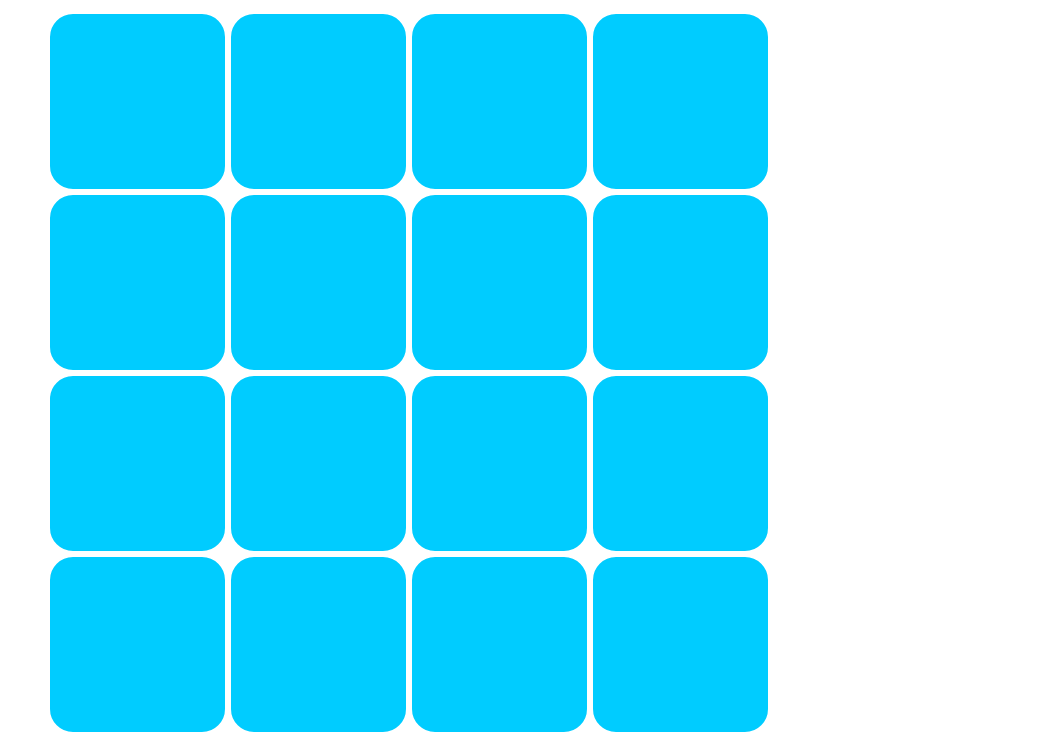
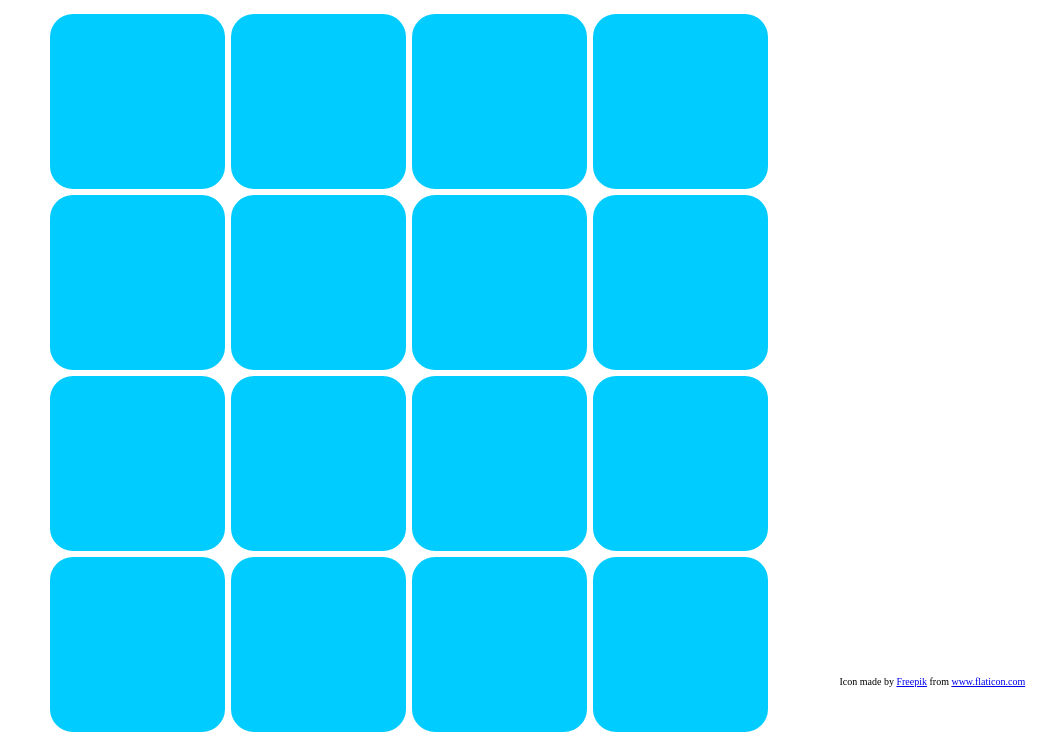
Before and after one commit to BaboyaChoch/memorygame, a plain HTML site: page index.html in a window 1280 px wide. Shown: the part 113-847 px from the top of the page, without its empty margins (242-1280 px from the left). Drawn offline with nearby package versions, Linux system fonts and the light colour scheme; a web font is replaced by a local one.

Commit message:
finishing touches

```diff
--- a/index.html
+++ b/index.html
@@ -37,6 +37,7 @@
 
         </div>
         <span id='gg'></span>
+        <div id='credit'>Icon made by <a href="https://www.flaticon.com/authors/freepik" title="Freepik">Freepik</a> from <a href="https://www.flaticon.com/" title="Flaticon">www.flaticon.com</a></div>
 
 
     </body>
--- a/script.js
+++ b/script.js
@@ -88,7 +88,7 @@ function play(level)
             currentIndex++;
             if(currentIndex === level){
 
-                if(level === 1){
+                if(level === 16){
 
                     confetti.start();
 
--- a/style.css
+++ b/style.css
@@ -36,6 +36,12 @@ header > h1{
 
 }
 
+#credit {
+    font-size: 10px;
+    position: absolute;
+    right: 1%;
+    bottom: 0%;
+}
 /* create a keyframe that changes the color from current to another
     create the animation within this key frame
  */
```
